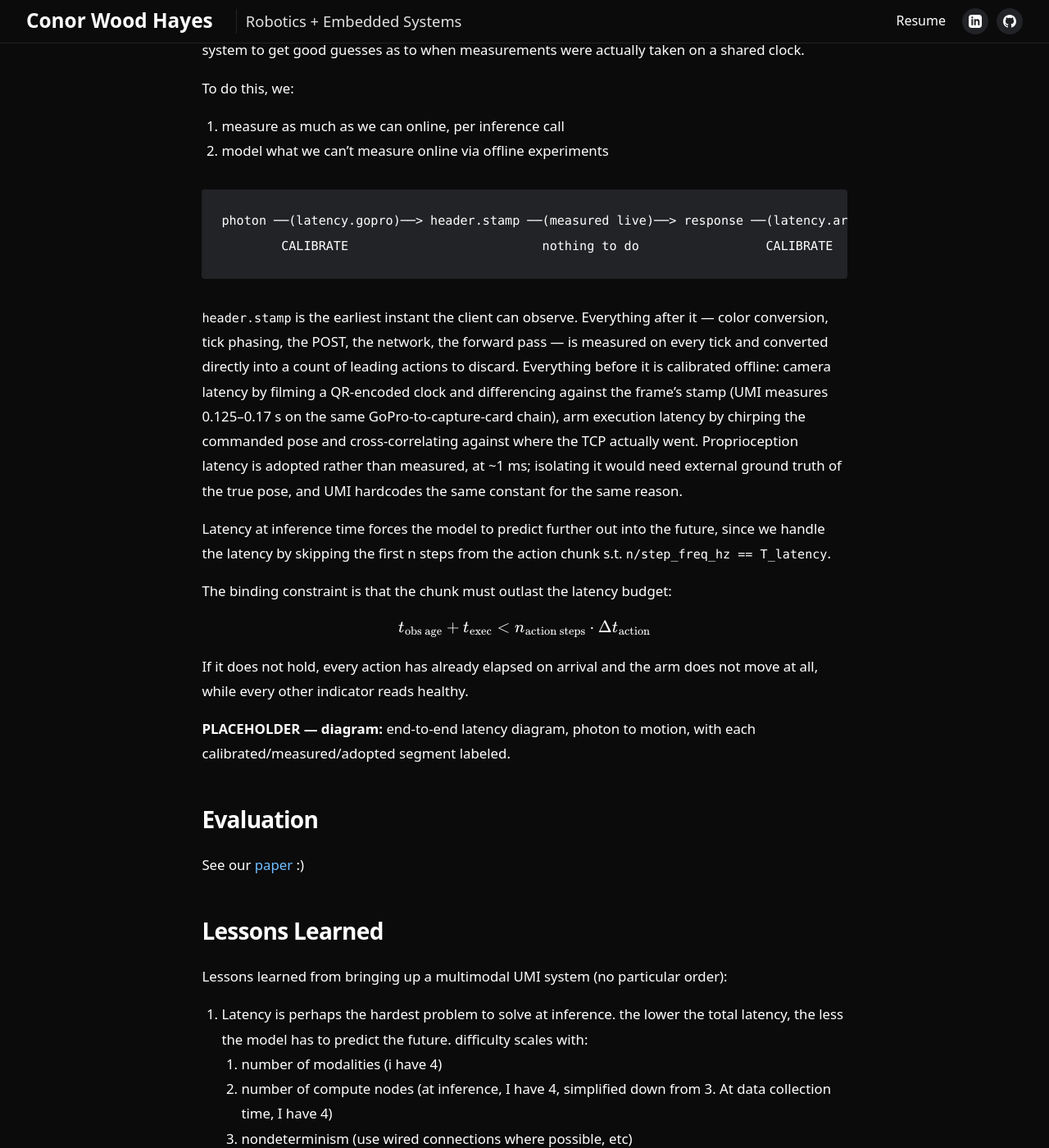
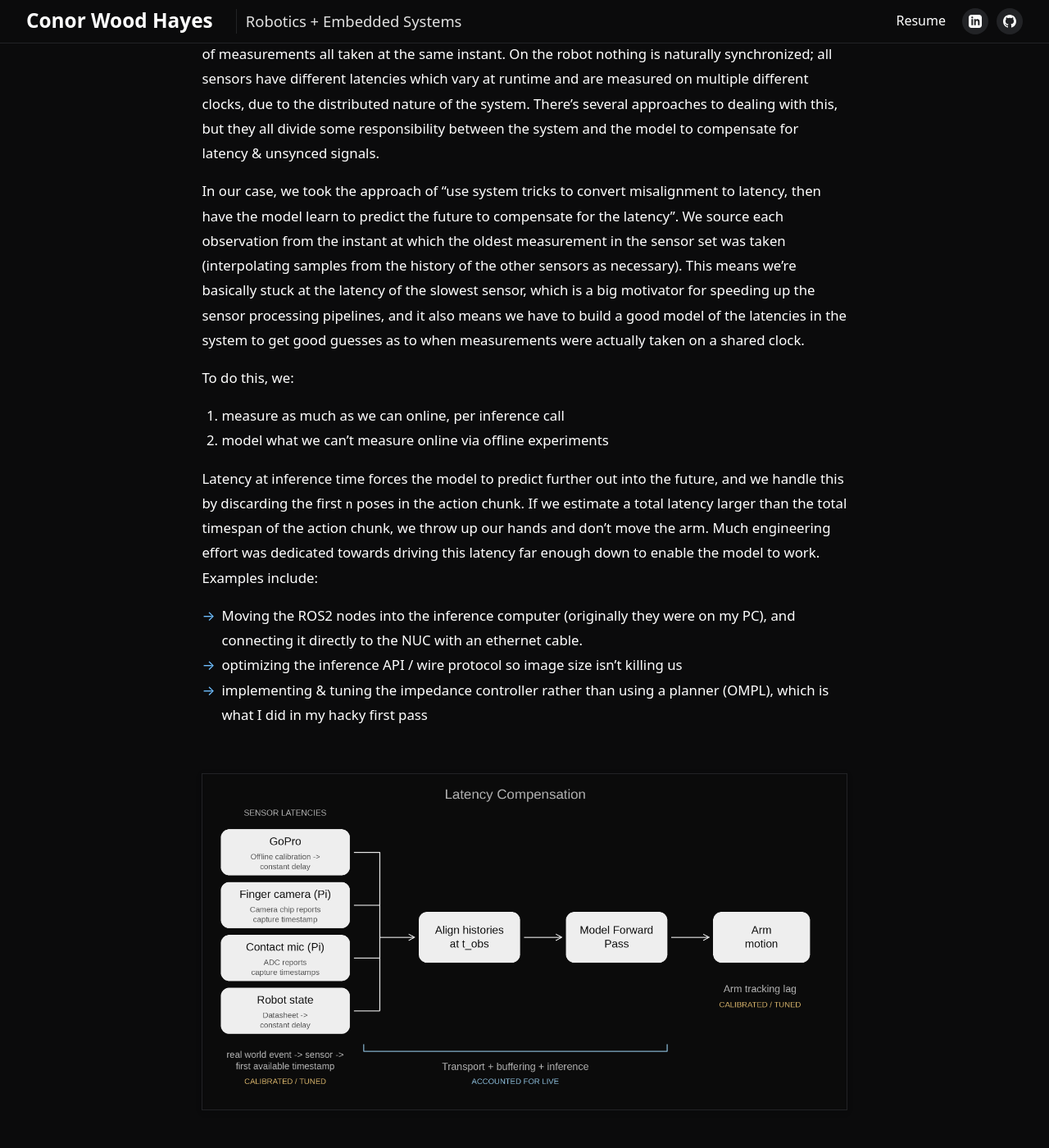
Before and after one commit to cwoodhayes/cwoodhayes.github.io, a Jekyll site: the page built from _projects/PolyUMI_final.md, in a window 1280 px wide and 1400 px high, scrolled down 16008 px. Shown: the whole window at 82% size. Built offline with Jekyll 4.4.1, drawn with Linux system fonts in a browser that asks for light colours; some of the changed text lies outside the part shown.

Commit message:
added latency diagram and others

````diff
--- a/_projects/PolyUMI_final.md
+++ b/_projects/PolyUMI_final.md
@@ -241,7 +241,10 @@ The interpolator started as a C++ port of UMI's `PoseTrajectoryInterpolator`; th
 
 Finally, the policy's body frame is the fingertip midpoint, while the arm reports its Jacobian roughly 15 cm away at the hand frame, so the Jacobian is shifted onto the TCP column-wise, $$J_{v,i} \leftarrow J_{v,i} + J_{\omega,i} \times r$$, with the angular rows unchanged.
 
-> **PLACEHOLDER — diagram:** control block diagram — action chunk → interpolator (with speed clamps) → pose error → clip → impedance law + nullspace projection → torque-rate saturation → FCI, with the 10 Hz / 1 kHz rate boundary marked.
+<figure class="project-figure">
+  <a href="#" class="lightbox-img"><img src="/assets/msr/polyumi/final/control_loop.png" alt="Action chunks update a trajectory sampled by a 1 kHz loop with pose-error clipping, impedance control, torque-rate limiting, and feedback from the Franka FR3" /></a>
+  <figcaption>Asynchronous action chunks update the trajectory sampled by the 1 kHz torque loop. Robot-state feedback closes the controller.</figcaption>
+</figure>
 
 ### Latency and synchronization
 
@@ -255,24 +258,15 @@ To do this, we:
 1. measure as much as we can online, per inference call
 2. model what we can't measure online via offline experiments
 
-```
-photon ──(latency.gopro)──> header.stamp ──(measured live)──> response ──(latency.arm_exec)──> motion
-        CALIBRATE                          nothing to do                 CALIBRATE
-```
+Latency at inference time forces the model to predict further out into the future, and we handle this by discarding the first `n` poses in the action chunk. If we estimate a total latency larger than the total timespan of the action chunk, we throw up our hands and don't move the arm. Much engineering effort was dedicated towards driving this latency far enough down to enable the model to work. Examples include:
+- Moving the ROS2 nodes into the inference computer (originally they were on my PC), and connecting it directly to the NUC with an ethernet cable.
+- optimizing the inference API / wire protocol so image size isn't killing us
+- implementing & tuning the impedance controller rather than using a planner (OMPL), which is what I did in my hacky first pass
 
-`header.stamp` is the earliest instant the client can observe. Everything after it — color conversion, tick phasing, the POST, the network, the forward pass — is measured on every tick and converted directly into a count of leading actions to discard. Everything before it is calibrated offline: camera latency by filming a QR-encoded clock and differencing against the frame's stamp (UMI measures 0.125–0.17 s on the same GoPro-to-capture-card chain), arm execution latency by chirping the commanded pose and cross-correlating against where the TCP actually went. Proprioception latency is adopted rather than measured, at ~1 ms; isolating it would need external ground truth of the true pose, and UMI hardcodes the same constant for the same reason.
-
-Latency at inference time forces the model to predict further out into the future, since we handle the latency by skipping the first n steps from the action chunk s.t. `n/step_freq_hz == T_latency`.
-
-The binding constraint is that the chunk must outlast the latency budget:
-
-$$
-t_{\mathrm{obs\ age}} + t_{\mathrm{exec}} < n_{\mathrm{action\ steps}} \cdot \Delta t_{\mathrm{action}}
-$$
-
-If it does not hold, every action has already elapsed on arrival and the arm does not move at all, while every other indicator reads healthy.
-
-> **PLACEHOLDER — diagram:** end-to-end latency diagram, photon to motion, with each calibrated/measured/adopted segment labeled.
+<figure class="project-figure">
+  <a href="#" class="lightbox-img"><img src="/assets/msr/polyumi/final/latency_budget.png" alt="Latency compensation across the GoPro, finger camera, contact microphone, and robot state, followed by observation alignment, model inference, and arm motion" /></a>
+  <figcaption>We systematically estimate latencies in the system by measuring online what we can, calibrating offline what we can't, and when all else fails making a good guess then tuning. Then this latency model is used to align the sensor streams before each forward pass, such that all of an observation's sensor measurements were taken at the same instant.</figcaption>
+</figure>
 
 ## Evaluation
 
@@ -283,7 +277,7 @@ See our [paper](https://polyumi-vista.github.io) :)
 Lessons learned from bringing up a multimodal UMI system (no particular order):
 1. Latency is perhaps the hardest problem to solve at inference. the lower the total latency, the less the model has to predict the future. difficulty scales with:
 	1. number of modalities (i have 4)
-	2. number of compute nodes (at inference, I have 4, simplified down from 3. At data collection time, I have 4)
+	2. number of compute nodes. At inference, I have 4 (including the arm control box). At data collection time, I have 1-2 (depending on if Optitrack is used).
 	3. nondeterminism (use wired connections where possible, etc)
 		1. Measure what you can at runtime
 		2. Calibrate out what you can't using offline testing procedures
@@ -307,7 +301,7 @@ Lessons learned from bringing up a multimodal UMI system (no particular order):
 		1. real-time control required (note on Franka Hand -- we had to take apart the hand and modify it to work real-time)
 4. Need to think through how to decrease domain gap between gripper & end-effector from day one in design phase. Need to iterate full-stack to improve this
 	1. Examples:
-		1. Audio noise improvement -- embedded mic, gear tolerance tightening (show difference)
+		1. Audio noise -- tightened mechanical tolerances on UMI's internal gears + experimented with mic placement; data augmentation strategy similar to ManiWAV would probably have helped us but we did not explore it here.
 		2. Side window vs no side window
 		3. Sensing surface improvement
 5. Data organization & visualization is key (ie catalog ui, foxglove, jupyter notebooks, etc)
````
Also changed, not shown: _about/about.md (+1 -1 lines), assets/msr/polyumi/final/control_loop.png (added), assets/msr/polyumi/final/drafts/control_loop.png (added), assets/msr/polyumi/final/drafts/control_loop.svg (added), assets/msr/polyumi/final/drafts/latency_budget.png (added), assets/msr/polyumi/final/drafts/latency_budget.svg (added), assets/msr/polyumi/final/latency_budget.png (added), 2 other files.
